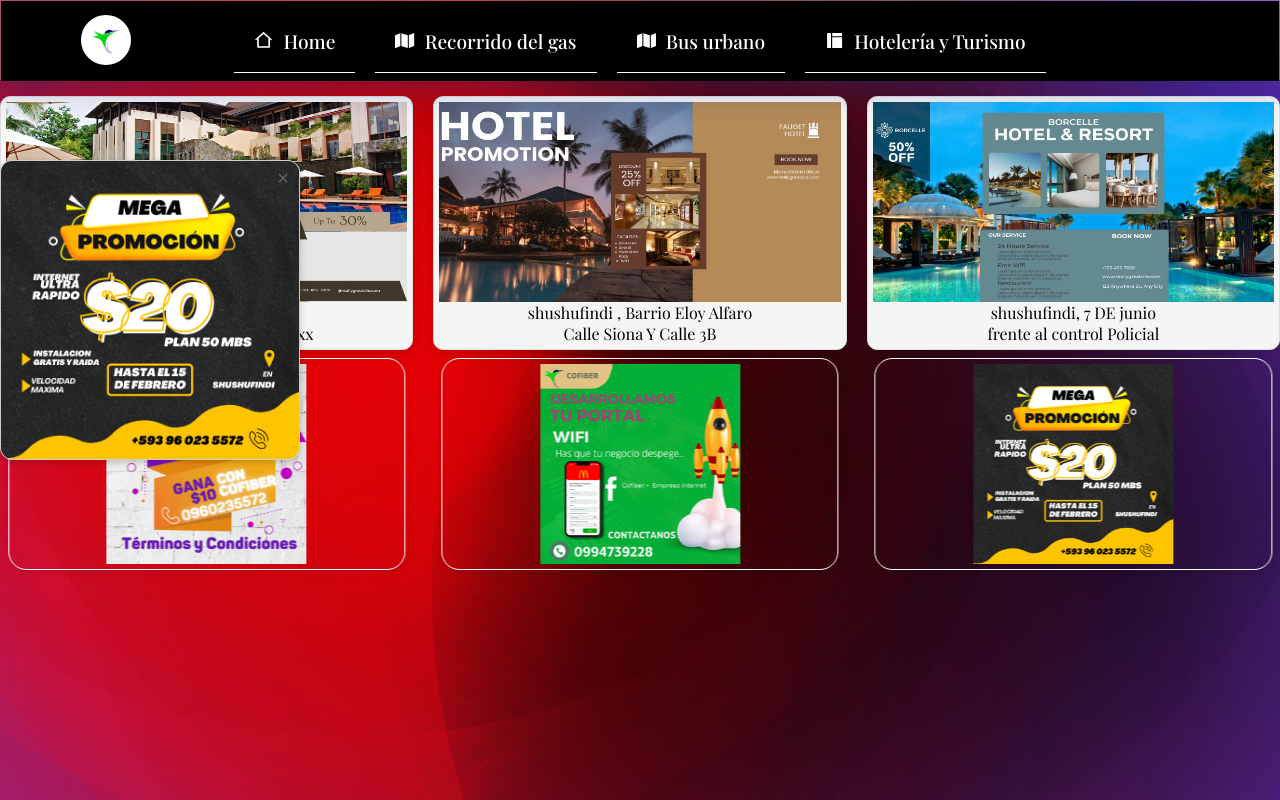
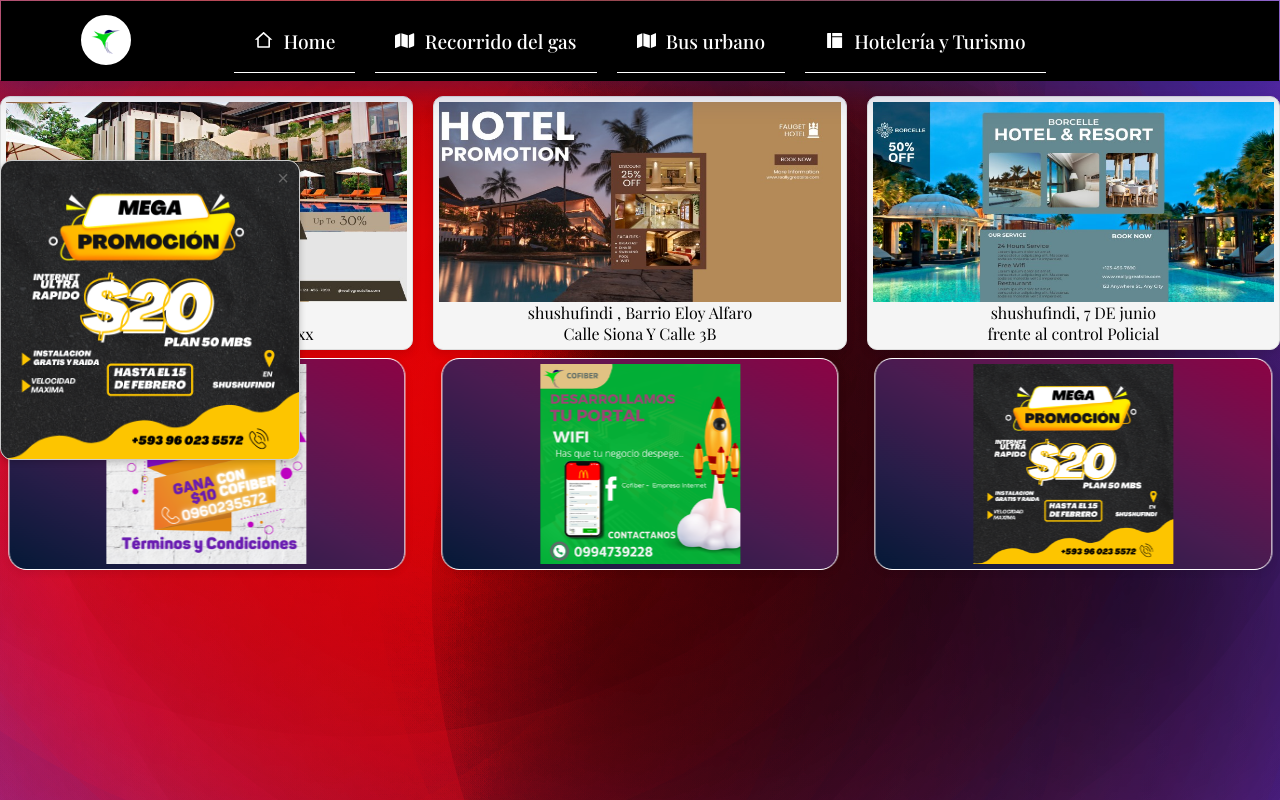
Before and after one commit to JuanISolis/Hostpot, a React (Vite) app: page /hoteleria_y_turismo in a window 1280 px wide. Built offline with nearby package versions, Linux system fonts and the light colour scheme; a web font is replaced by a local one.

Commit message:
quitando el carrousel del home

```diff
--- a/src/componentes/carrousel/carrousel.module.css
+++ b/src/componentes/carrousel/carrousel.module.css
@@ -46,7 +46,7 @@
     overflow: hidden;
     box-shadow: 0 2px 8px rgba(0, 0, 0, 0.1);
     transition: transform 0.3s ease;
-    background-color: transparent;
+    background-image: linear-gradient(to right top, #051937, #261d48, #491c51, #6d124f, #8c0344);
     border: 0.5px solid white;
     padding: 5px;
 }
--- a/src/screens/HomeScreen.jsx
+++ b/src/screens/HomeScreen.jsx
@@ -10,7 +10,7 @@
     return (
         <>
             <Robot />
-            <CarrouselSwiperHOME />
+            {/* <CarrouselSwiperHOME /> */}
             <Footer />
         </>
     )
```
